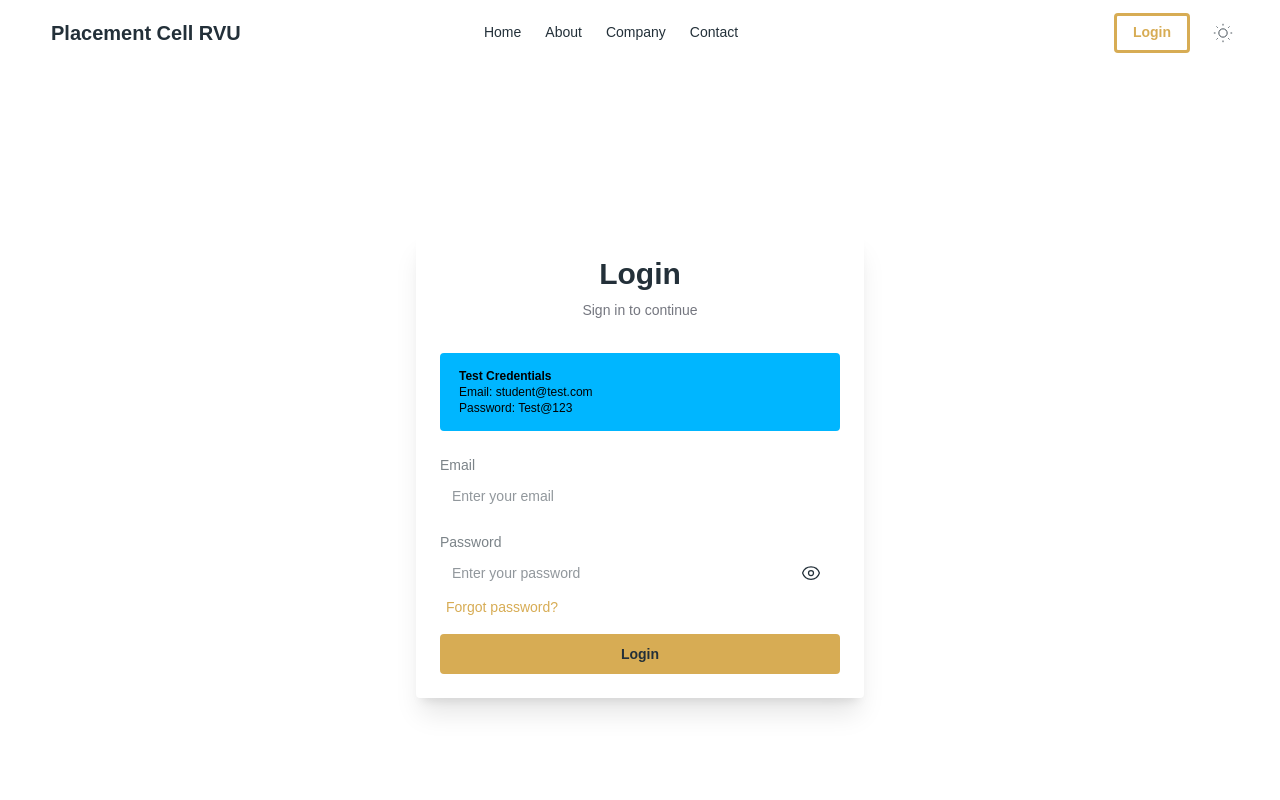
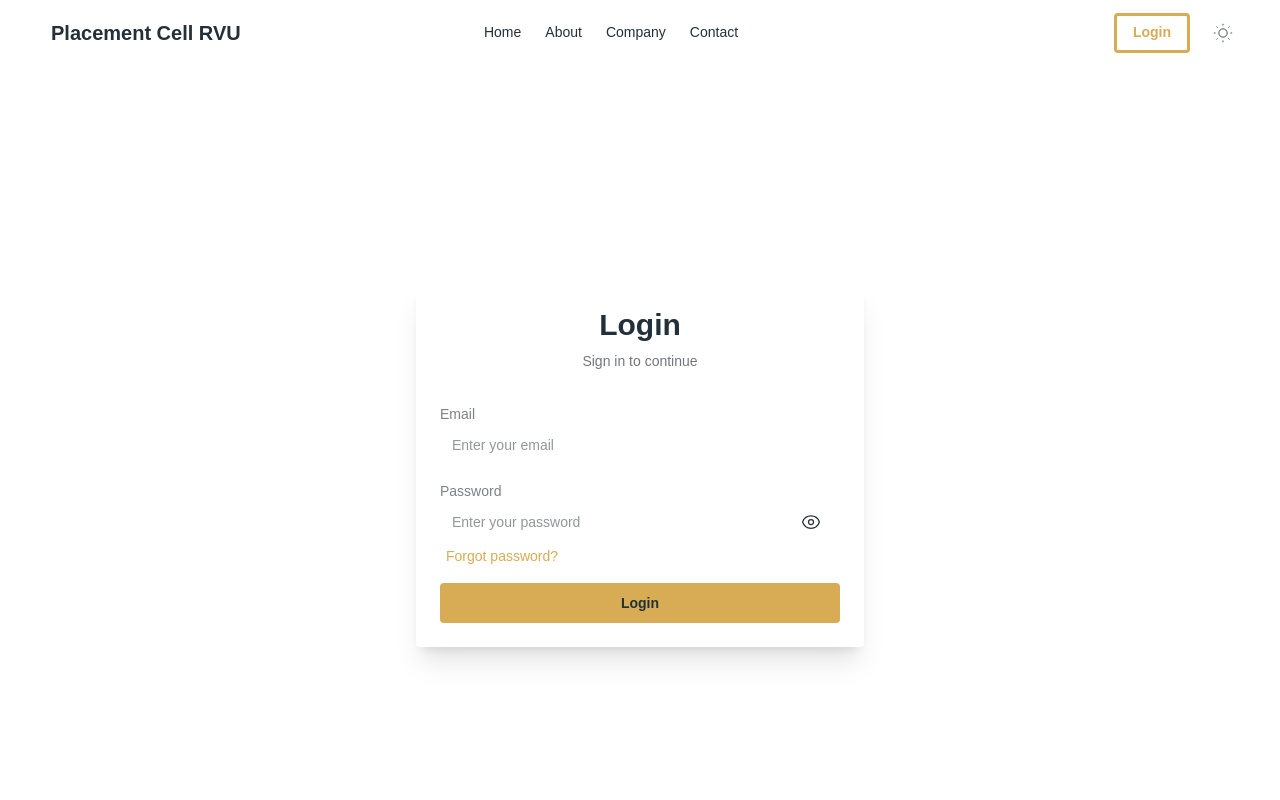
Before and after one commit to pacorvu/placement-cell-frontend-rewrite-next, a Next.js app: page /login in a window 1280 px wide. Shown: the top 800 px of the page. Built offline with nearby package versions, Linux system fonts and the light colour scheme; a web font is replaced by a local one.

Commit message:
fix(RoleGuard): update role comparison to use 'role_name' instead of 'role' refactor(LoginComponent): remove test credentials display from login form

```diff
--- a/components/LoginComponent.tsx
+++ b/components/LoginComponent.tsx
@@ -108,15 +108,6 @@ export default function LoginComponent() {
             <p className="text-base-content/60 mt-2">Sign in to continue</p>
           </div>
 
-          {/* ================= TEST CREDS ================= */}
-          <div className="alert alert-info mb-4 text-xs">
-            <div>
-              <strong>Test Credentials</strong>
-              <div>Email: student@test.com</div>
-              <div>Password: Test@123</div>
-            </div>
-          </div>
-
           {/* ================= FORM ================= */}
           <form onSubmit={handleSubmit} className="space-y-4">
             {/* Email */}
--- a/components/RoleGuard.tsx
+++ b/components/RoleGuard.tsx
@@ -27,7 +27,7 @@ export default function RoleGuard({ requiredRole, children }: RoleGuardProps) {
         );
 
         const data = await res.json();
-        setAllowed(data.role === requiredRole);
+        setAllowed(data.role_name === requiredRole);
       } catch {
         setAllowed(false);
       }
```
